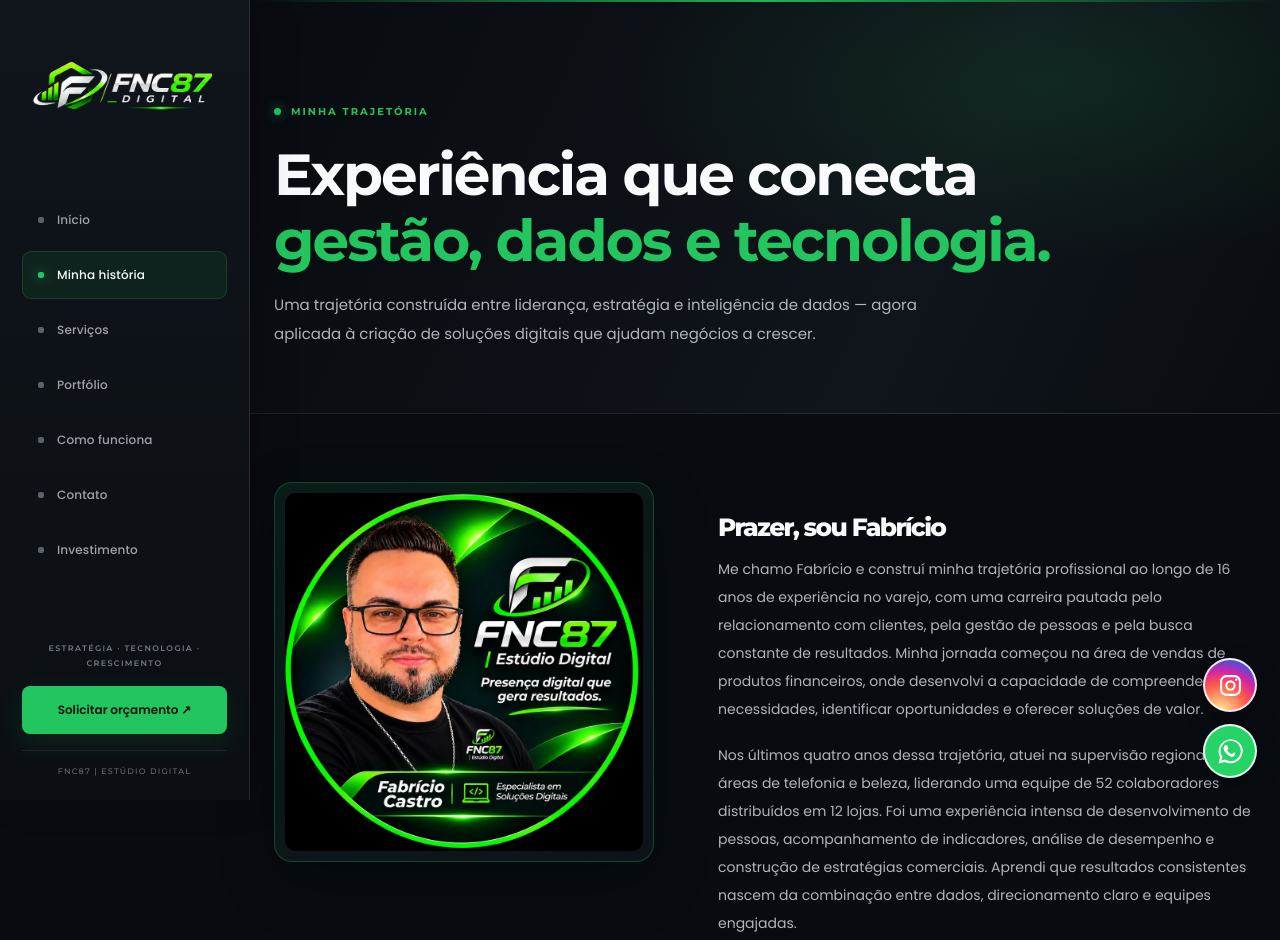
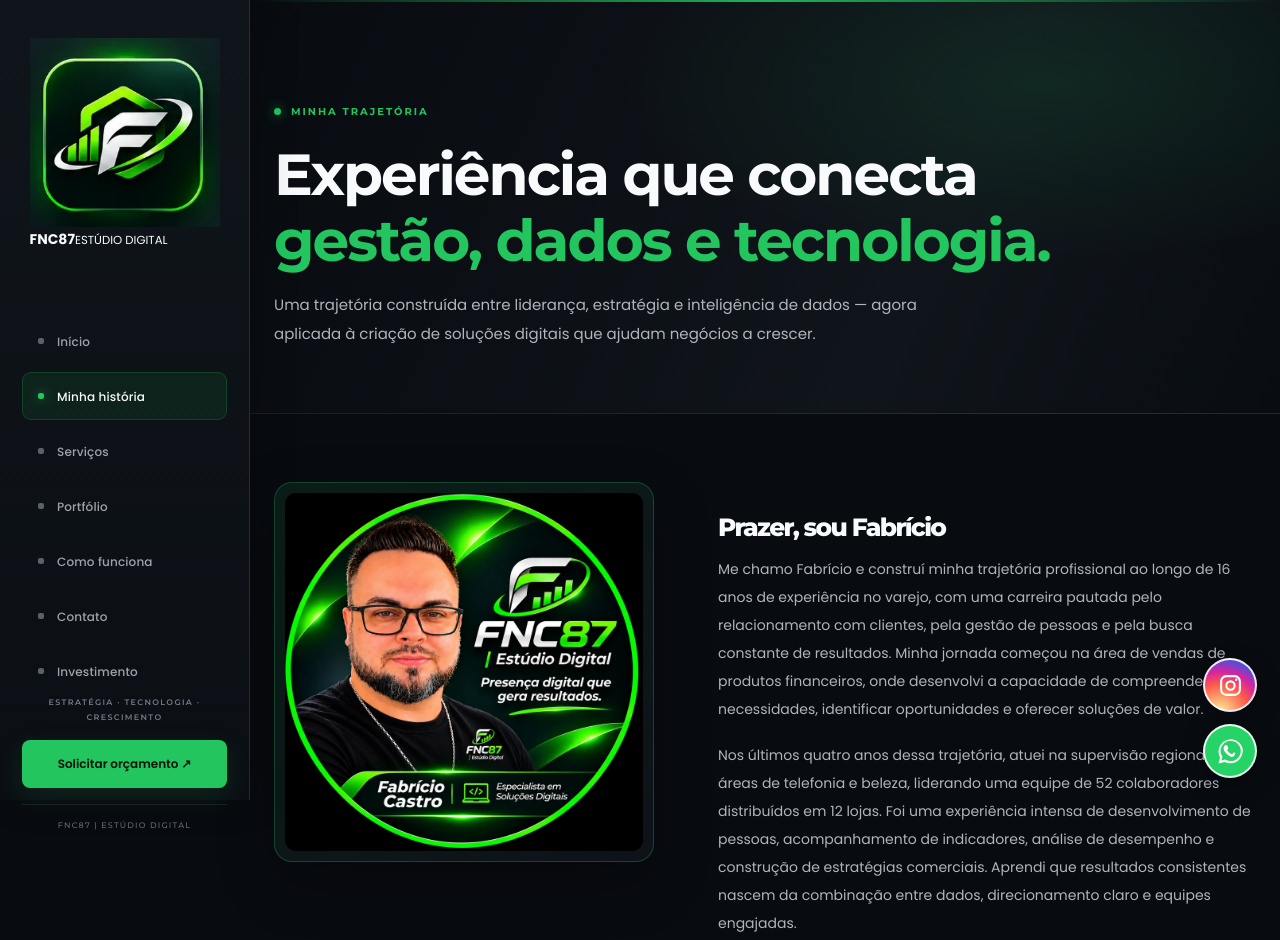
Before and after one commit to fnc87bi-2018/fnc87-estudio-digital, a plain HTML site: page sobre.html in a window 1280 px wide. Shown: the top 940 px of the page. Drawn offline with Linux system fonts and the light colour scheme.

Commit message:
Atualiza marca completa no menu principal

```diff
--- a/sobre.html
+++ b/sobre.html
@@ -7,7 +7,7 @@
 <link href="https://fonts.googleapis.com/css2?family=Montserrat:wght@400;500;600;700;800&family=Poppins:wght@300;400;500;600;700&display=swap" rel="stylesheet"><link rel="stylesheet" href="styles.css"></head><body>
 <div class="top-glow"></div>
 <header class="site-header sidebar-nav"><div class="container nav-wrap">
-<a class="brand" href="index.html"><img src="assets/logo-fnc87-horizontal.png" alt="FNC87 | Estúdio Digital"></a>
+<a class="brand brand-lockup" href="index.html" aria-label="FNC87 Estúdio Digital — Início"><img src="assets/fnc87-logo-symbol.webp" alt=""><span class="brand-wordmark"><strong>FNC<span>87</span></strong><small>ESTÚDIO DIGITAL</small></span></a>
 <button class="menu-toggle" aria-label="Abrir menu" aria-expanded="false"><span></span><span></span><span></span></button>
 <nav class="main-nav" aria-label="Navegação principal">
 <a href="index.html" data-page="inicio">Início</a><a class="active" href="sobre.html" data-page="sobre">Minha história</a><a href="servicos.html" data-page="servicos">Serviços</a><a href="portfolio.html" data-page="portfolio">Portfólio</a><a href="processo.html" data-page="processo">Como funciona</a><a href="contato.html" data-page="contato">Contato</a>
```
